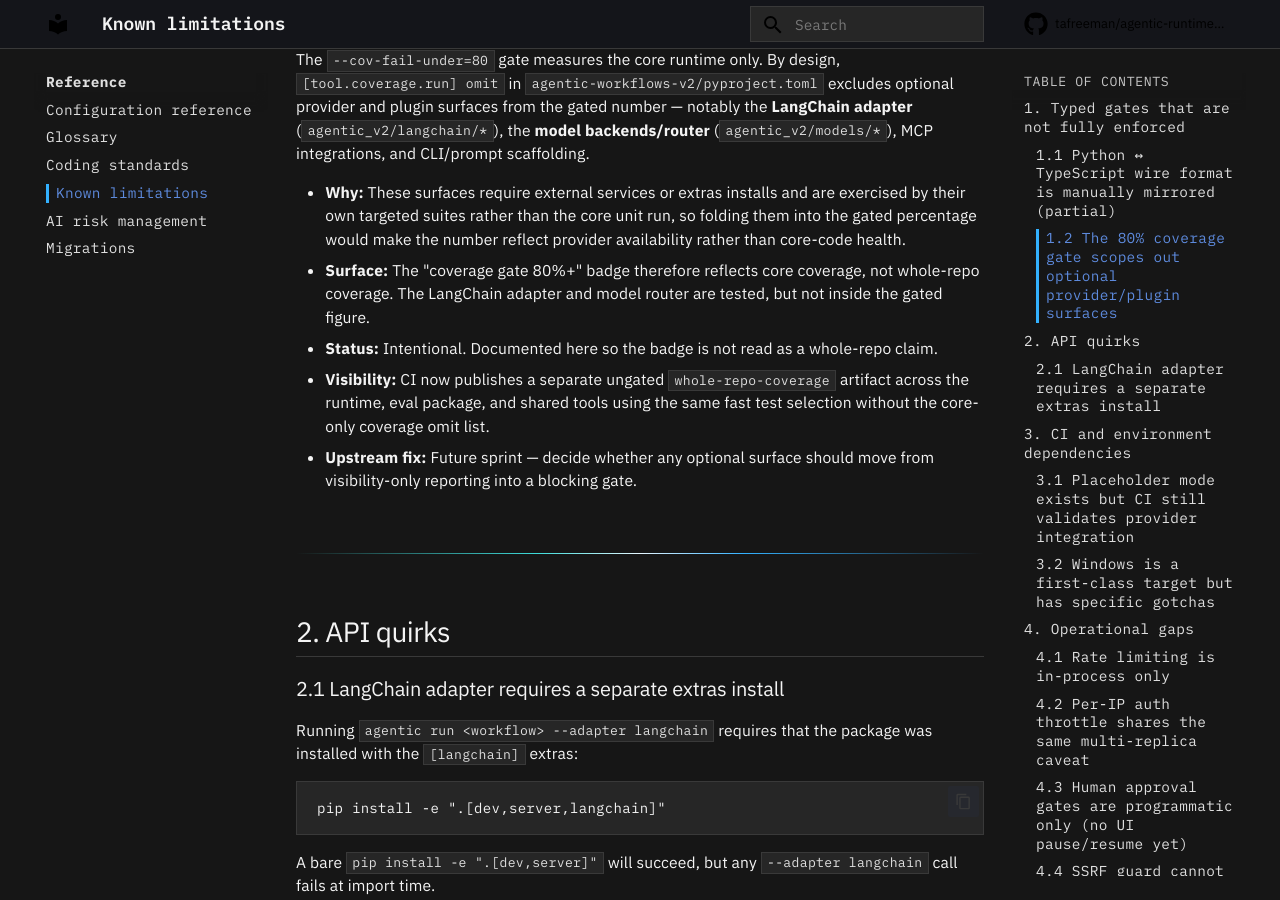
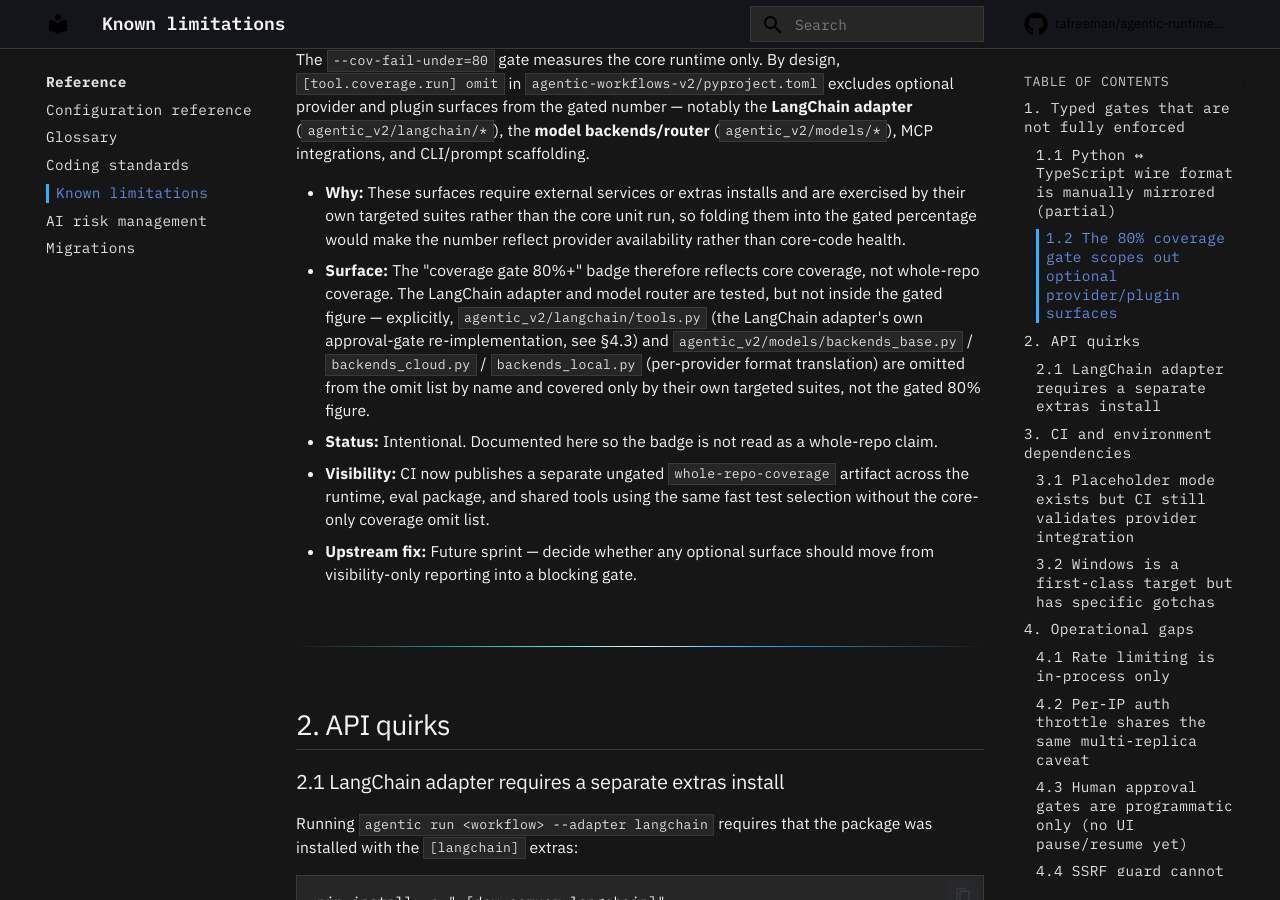
Before and after one commit to tafreeman/agentic-runtime-platform, an MkDocs documentation site: the page built from docs/KNOWN_LIMITATIONS.md, in a window 1280 px wide and 900 px high, scrolled down 1255 px. Built offline with MkDocs 1.6.1 and Material for MkDocs 9.7.7, drawn with Linux system fonts in a browser that asks for light colours; comment, search, counter and statistics services are not loaded.

```diff
--- a/docs/KNOWN_LIMITATIONS.md
+++ b/docs/KNOWN_LIMITATIONS.md
@@ -31,7 +31,7 @@
 The `--cov-fail-under=80` gate measures the core runtime only. By design, `[tool.coverage.run] omit` in `agentic-workflows-v2/pyproject.toml` excludes optional provider and plugin surfaces from the gated number — notably the **LangChain adapter** (`agentic_v2/langchain/*`), the **model backends/router** (`agentic_v2/models/*`), MCP integrations, and CLI/prompt scaffolding.
 
 - **Why:** These surfaces require external services or extras installs and are exercised by their own targeted suites rather than the core unit run, so folding them into the gated percentage would make the number reflect provider availability rather than core-code health.
-- **Surface:** The "coverage gate 80%+" badge therefore reflects core coverage, not whole-repo coverage. The LangChain adapter and model router are tested, but not inside the gated figure.
+- **Surface:** The "coverage gate 80%+" badge therefore reflects core coverage, not whole-repo coverage. The LangChain adapter and model router are tested, but not inside the gated figure — explicitly, `agentic_v2/langchain/tools.py` (the LangChain adapter's own approval-gate re-implementation, see §4.3) and `agentic_v2/models/backends_base.py` / `backends_cloud.py` / `backends_local.py` (per-provider format translation) are omitted from the omit list by name and covered only by their own targeted suites, not the gated 80% figure.
 - **Status:** Intentional. Documented here so the badge is not read as a whole-repo claim.
 - **Visibility:** CI now publishes a separate ungated `whole-repo-coverage` artifact across the runtime, eval package, and shared tools using the same fast test selection without the core-only coverage omit list.
 - **Upstream fix:** Future sprint — decide whether any optional surface should move from visibility-only reporting into a blocking gate.
--- a/release-manifest.toml
+++ b/release-manifest.toml
@@ -1,5 +1,6 @@
 schema_version = 1
 
+# Next planned release (unreleased) — see CHANGELOG "Unreleased"
 [release]
 bundle_version = "0.4.0-rc.1"
 tag = "v0.4.0-rc.1"
```
Also changed, not shown: AI_EVIDENCE_STANDARD.md (+3 -3 lines), README.md (+6 -2 lines), docs/architecture-runtime.md (+1 -1 lines), docs/index.md (+1 -1 lines).
